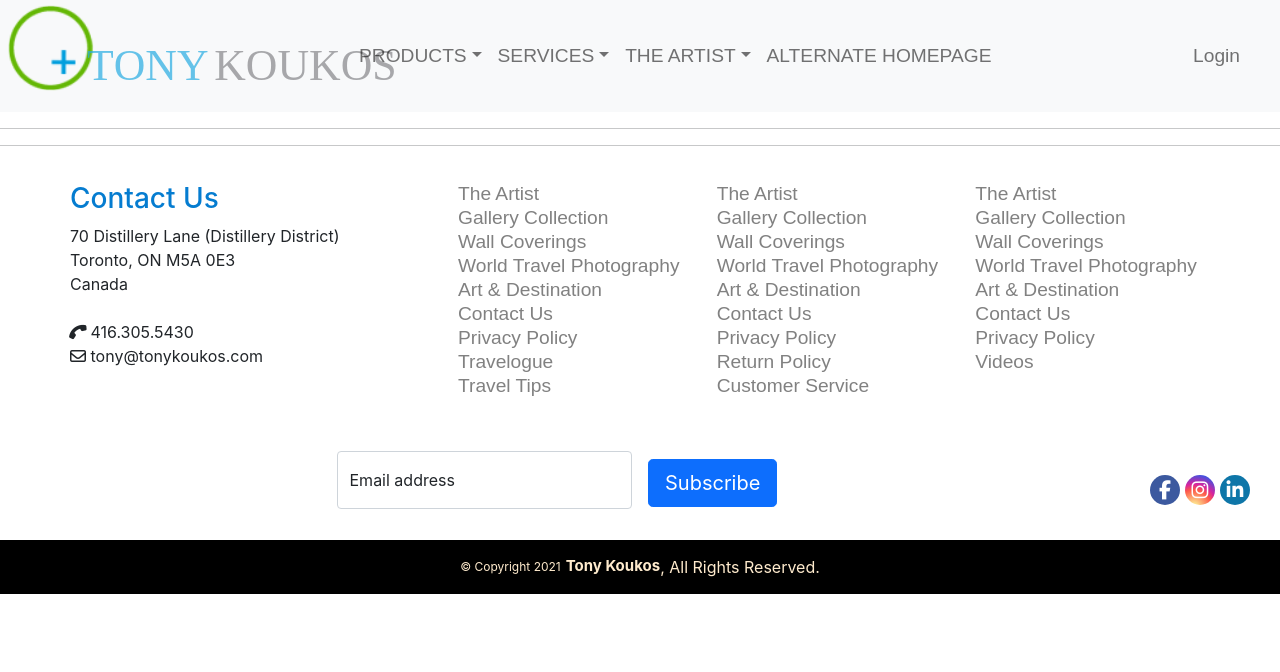
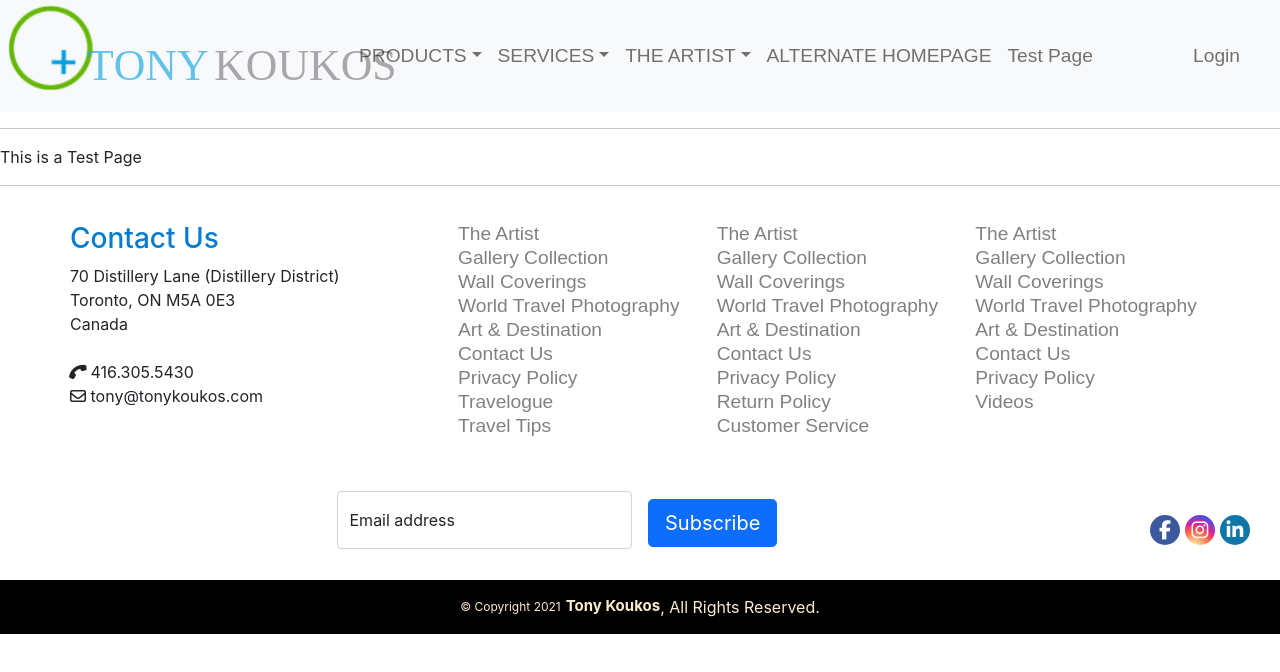
Before and after one commit to daze77/TKReactApp, a React (Create React App) app in the folder client/: page /TestPage in a window 1280 px wide. Shown: the top 672 px of the page. Built offline with nearby package versions, Linux system fonts and the light colour scheme; a web font is replaced by a local one.

Commit message:
added a test page to visualize changes a little more clearly

```diff
--- a/client/src/App.js
+++ b/client/src/App.js
@@ -58,6 +58,7 @@
 
 import HomePageAlternate from './pages/HomePage-Alternage/HomepageAlternate'
 
+import TestPage from './pages/TestPage'
 
 
 // import logo from './logo.svg';
@@ -136,6 +137,7 @@
         <Route exact path='/WorldTravelPhotography' component={WTP} />
 
         <Route exact path='/HomePageAlternate' component={HomePageAlternate} />
+        <Route exact path='/TestPage' component={TestPage} />
 
 
 
--- a/client/src/components/NavBar/NavBar.js
+++ b/client/src/components/NavBar/NavBar.js
@@ -2,7 +2,6 @@
 import { NavLink, useLocation  } from "react-router-dom"
 import { useStoreContext } from "../../utils/GlobalStore"
 import fetchJSON from '../../utils/API'
-import logo from '../../assets/logo/logo.png'
 import NavLogin from './NavLogin'
 import LogoSymbol from '../../components/Logo/Logo'
 
@@ -103,6 +102,8 @@
                                     </ul>
                                 </li>
                                 <NavLink to="/HomePageAlternate"><li class="nav-link">ALTERNATE HOMEPAGE</li></NavLink>
+                                <NavLink to="/TestPage"><li class="nav-link">Test Page</li></NavLink>
+
 
 
                             </ul>
--- /dev/null
+++ b/client/src/pages/TestPage.js
@@ -0,0 +1,17 @@
+import React from 'react'
+
+function TestPage(){
+
+
+
+    return(
+        <>
+        <div>This is a Test Page</div>
+
+
+        </>
+    )
+}
+
+
+export default TestPage
```
